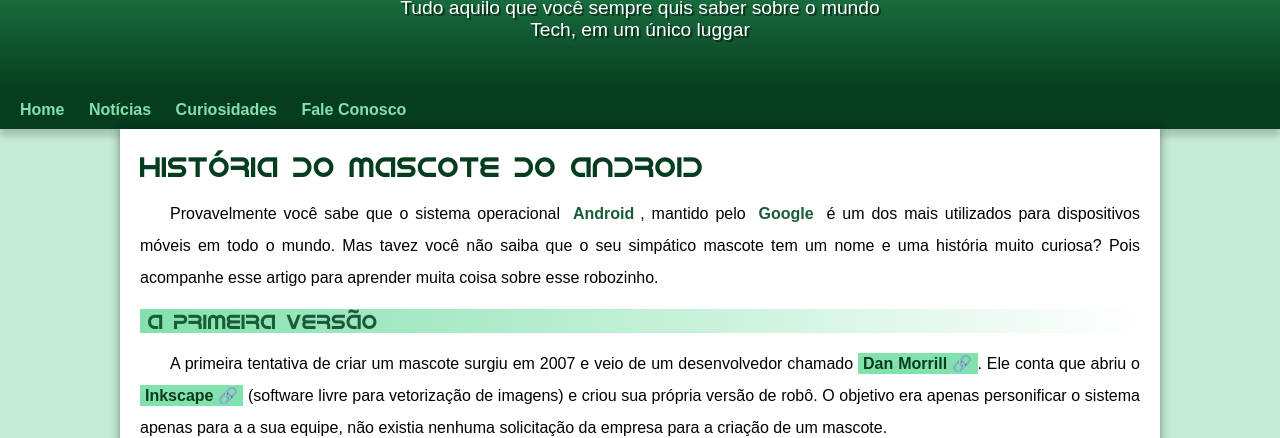
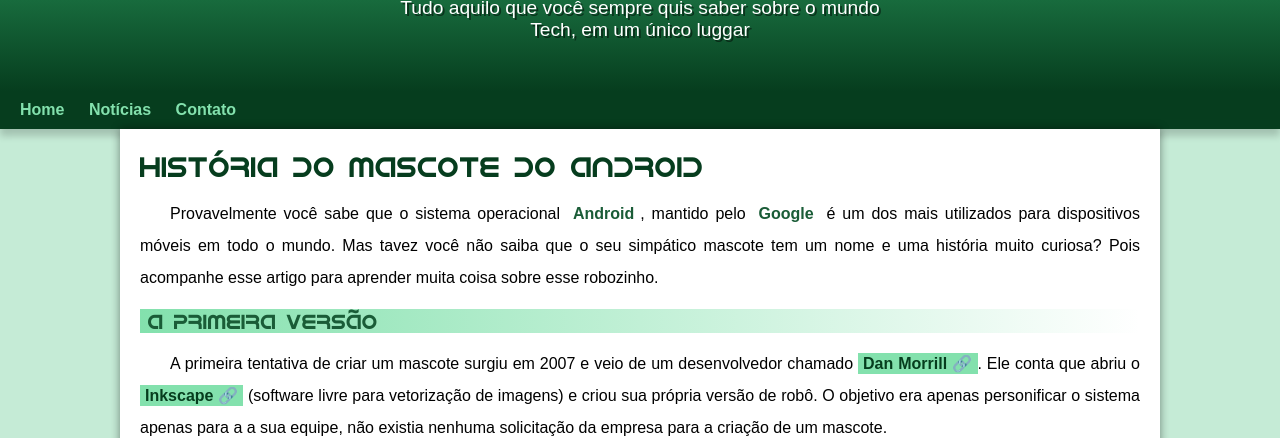
Before and after one commit to Ma-Go-Ma/projeto-android, a plain HTML site: page index.html in a window 1280 px wide. Shown: the part 120-558 px from the top of the page. Drawn offline with Linux system fonts and the light colour scheme.

Commit message:
Alterações no header

```diff
--- a/index.html
+++ b/index.html
@@ -16,8 +16,7 @@
     <nav>
         <a href="*">Home</a>
         <a href="*">Notícias</a>
-        <a href="*">Curiosidades</a>
-        <a href="*">Fale Conosco</a>
+        <a href="*">Contato</a>
     </nav>
     <main>
         <article>
```
